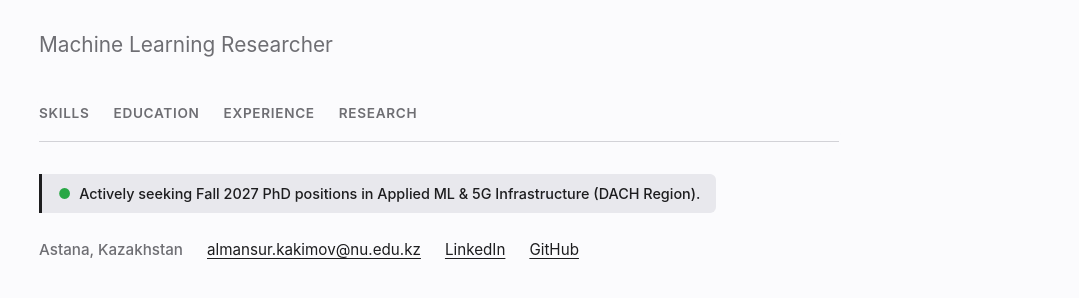
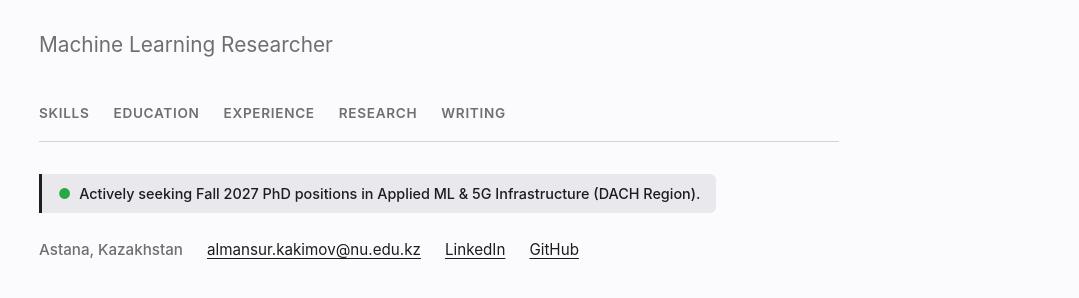
Before and after one commit to almansur04/almansur04.github.io, a Jekyll site: the page built from index.html, in a window 1280 px wide. Shown: the part 134-432 px from the top of the page, without its empty margins (201-1280 px from the left). Built offline with Jekyll 4.4.1, drawn with Linux system fonts in a browser that asks for light colours.

Commit message:
Add 'Writing' link to header navigation

```diff
--- a/_includes/header.html
+++ b/_includes/header.html
@@ -7,6 +7,7 @@
         <a href="#education">Education</a>
         <a href="#experience">Experience</a>
         <a href="#research">Research</a>
+        <a href="#blog">Writing</a>
     </nav>
 
     <div class="status-banner">
```
